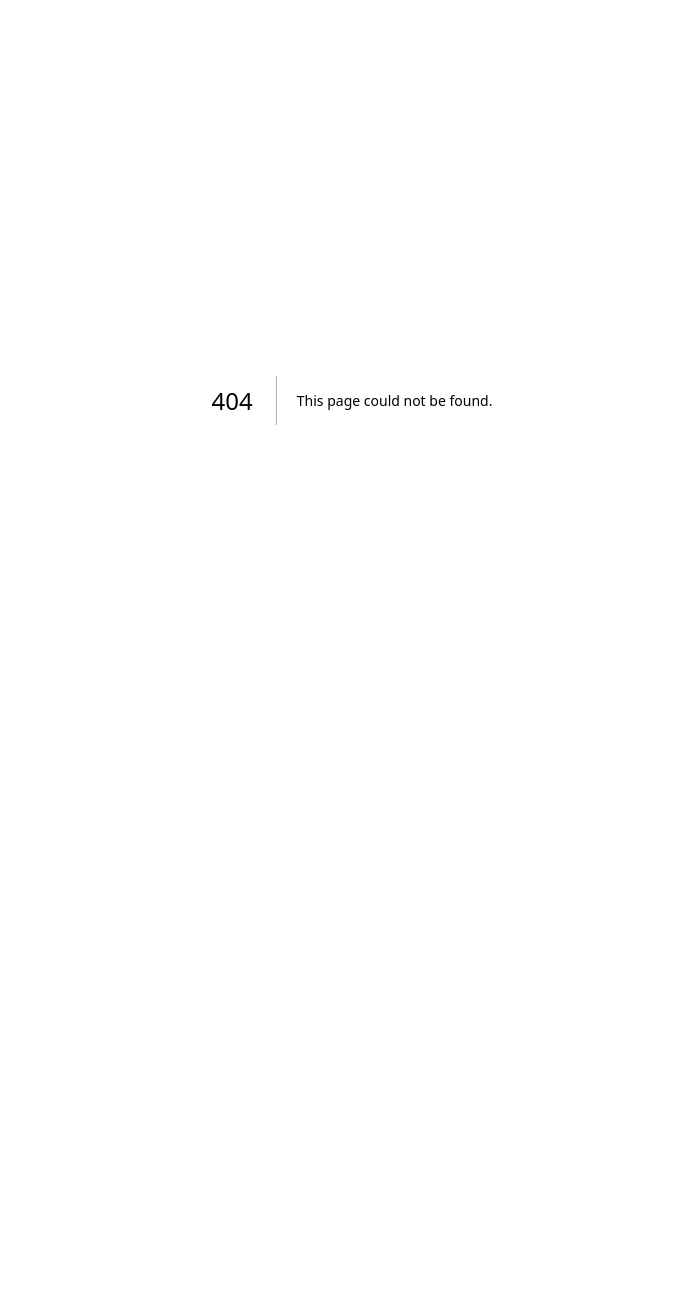
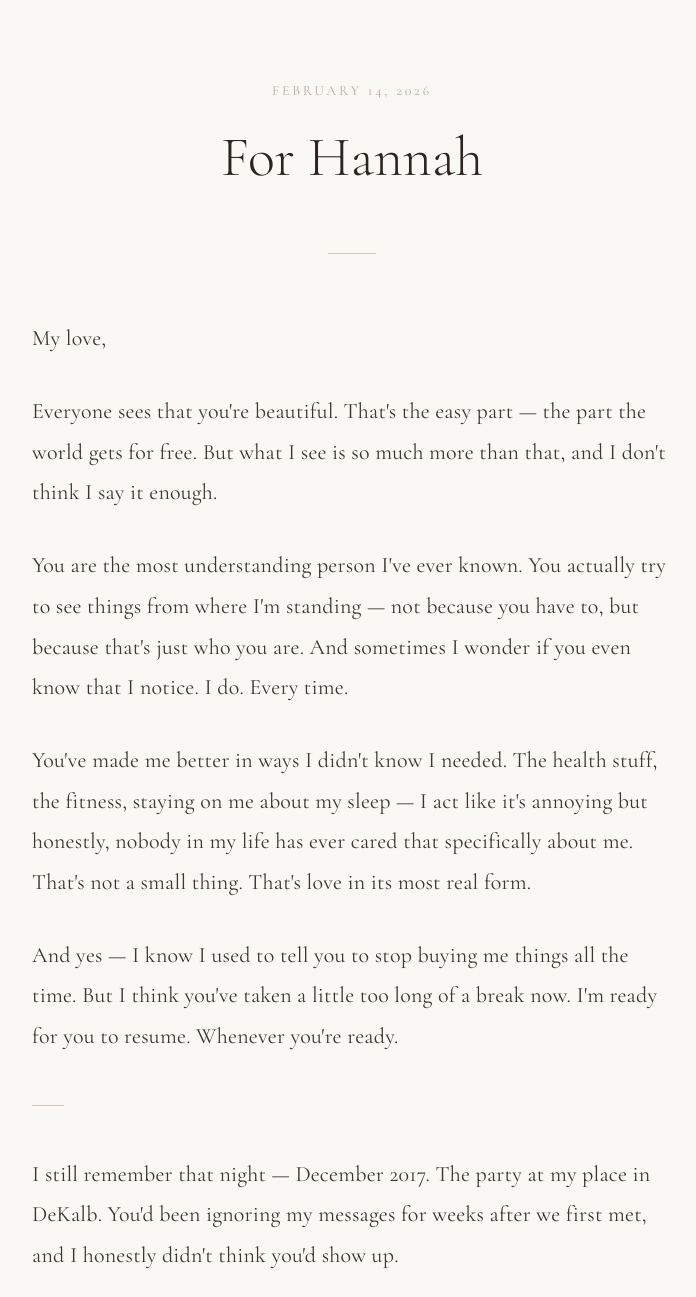
Before and after one commit to lati-bot/overtaxed, a Next.js app: page /hannah in a window 1280 px wide. Before the commit this address had no page. Shown: the top 1297 px of the page, without its empty margins (288-984 px from the left). Before the commit the page ends 800 px from the top, so only its background shows below. Built offline with nearby package versions, Linux system fonts and the light colour scheme.

Commit message:
Add hidden Valentine's page for Hannah

```diff
--- /dev/null
+++ b/src/app/hannah/page.tsx
@@ -0,0 +1,256 @@
+"use client";
+
+import { useEffect, useState } from "react";
+
+export default function HannahPage() {
+  const [visible, setVisible] = useState(false);
+
+  useEffect(() => {
+    // Fade in on load
+    const timer = setTimeout(() => setVisible(true), 300);
+    return () => clearTimeout(timer);
+  }, []);
+
+  return (
+    <>
+      <head>
+        <meta name="robots" content="noindex, nofollow" />
+        <title>For Hannah</title>
+      </head>
+      <div
+        style={{
+          minHeight: "100vh",
+          background: "#faf8f5",
+          display: "flex",
+          justifyContent: "center",
+          padding: "0 24px",
+        }}
+      >
+        <div
+          style={{
+            maxWidth: 640,
+            width: "100%",
+            paddingTop: 80,
+            paddingBottom: 120,
+            opacity: visible ? 1 : 0,
+            transform: visible ? "translateY(0)" : "translateY(20px)",
+            transition: "opacity 1.2s ease, transform 1.2s ease",
+          }}
+        >
+          {/* Header */}
+          <div style={{ marginBottom: 64, textAlign: "center" }}>
+            <p
+              style={{
+                fontFamily: "'Cormorant Garamond', 'Georgia', serif",
+                fontSize: 14,
+                letterSpacing: "0.2em",
+                textTransform: "uppercase",
+                color: "#b8a99a",
+                marginBottom: 24,
+              }}
+            >
+              February 14, 2026
+            </p>
+            <h1
+              style={{
+                fontFamily: "'Cormorant Garamond', 'Georgia', serif",
+                fontSize: "clamp(36px, 8vw, 56px)",
+                fontWeight: 300,
+                color: "#2c2420",
+                lineHeight: 1.15,
+                margin: 0,
+              }}
+            >
+              For Hannah
+            </h1>
+          </div>
+
+          {/* Divider */}
+          <div
+            style={{
+              width: 48,
+              height: 1,
+              background: "#d4c8bc",
+              margin: "0 auto 64px",
+            }}
+          />
+
+          {/* Letter */}
+          <div
+            style={{
+              fontFamily: "'Cormorant Garamond', 'Georgia', serif",
+              fontSize: "clamp(18px, 4vw, 22px)",
+              lineHeight: 1.85,
+              color: "#3d352e",
+              letterSpacing: "0.01em",
+            }}
+          >
+            <p style={{ marginBottom: 32 }}>My love,</p>
+
+            <p style={{ marginBottom: 32 }}>
+              Everyone sees that you&apos;re beautiful. That&apos;s the easy part — the
+              part the world gets for free. But what I see is so much more than
+              that, and I don&apos;t think I say it enough.
+            </p>
+
+            <p style={{ marginBottom: 32 }}>
+              You are the most understanding person I&apos;ve ever known. You
+              actually try to see things from where I&apos;m standing — not
+              because you have to, but because that&apos;s just who you are. And
+              sometimes I wonder if you even know that I notice. I do. Every
+              time.
+            </p>
+
+            <p style={{ marginBottom: 32 }}>
+              You&apos;ve made me better in ways I didn&apos;t know I needed. The
+              health stuff, the fitness, staying on me about my sleep — I act
+              like it&apos;s annoying but honestly, nobody in my life has ever cared
+              that specifically about me. That&apos;s not a small thing. That&apos;s
+              love in its most real form.
+            </p>
+
+            <p style={{ marginBottom: 32 }}>
+              And yes — I know I used to tell you to stop buying me things all
+              the time. But I think you&apos;ve taken a little too long of a break
+              now. I&apos;m ready for you to resume. Whenever you&apos;re ready.
+            </p>
+
+            {/* Divider */}
+            <div
+              style={{
+                width: 32,
+                height: 1,
+                background: "#d4c8bc",
+                margin: "48px 0",
+              }}
+            />
+
+            <p style={{ marginBottom: 32 }}>
+              I still remember that night — December 2017. The party at my
+              place in DeKalb. You&apos;d been ignoring my messages for weeks after
+              we first met, and I honestly didn&apos;t think you&apos;d show up.
+            </p>
+
+            <p style={{ marginBottom: 32 }}>
+              And then you walked in.
+            </p>
+
+            <p style={{ marginBottom: 32 }}>
+              I remember going to my room together, I don&apos;t even remember what
+              for. I remember talking all night — my friends probably wondering
+              who this new non-Nigerian lady was. I remember the party ending
+              and us still talking. 5 AM came and we were still going.
+            </p>
+
+            <p style={{ marginBottom: 32 }}>
+              We&apos;ve never really been separated since that night.
+            </p>
+
+            <p
+              style={{
+                marginBottom: 32,
+                fontStyle: "italic",
+                color: "#8a7d6b",
+              }}
+            >
+              Maybe — maybe not.
+            </p>
+
+            <p style={{ marginBottom: 32 }}>
+              You still make me blush, Hannah.
+            </p>
+
+            {/* Divider */}
+            <div
+              style={{
+                width: 32,
+                height: 1,
+                background: "#d4c8bc",
+                margin: "48px 0",
+              }}
+            />
+
+            <p style={{ marginBottom: 32 }}>
+              I feel so lucky to have you. Not for what you do or what you give
+              me — just for who you are. You&apos;re my sunshine. My favorite person
+              in the entire world.
+            </p>
+
+            <p style={{ marginBottom: 32 }}>
+              I don&apos;t have a list of things I want to change or fix or ask
+              for. I just want more of this. More time together, more places
+              to explore, more of the world — with you. Maybe one day with our
+              kids running around somewhere warm, wondering how their parents
+              met at a house party in DeKalb, Illinois.
+            </p>
+
+            <p style={{ marginBottom: 32 }}>
+              I&apos;m really happy I get to celebrate love with you. Not just
+              today — every day.
+            </p>
+
+            <p style={{ marginBottom: 0 }}>
+              Forever yours,
+              <br />
+              <span style={{ fontStyle: "italic" }}>Tomi</span>
+            </p>
+          </div>
+
+          {/* Divider before playlist */}
+          <div
+            style={{
+              width: 48,
+              height: 1,
+              background: "#d4c8bc",
+              margin: "80px auto 48px",
+            }}
+          />
+
+          {/* Playlist section - placeholder */}
+          <div style={{ textAlign: "center" }}>
+            <p
+              style={{
+                fontFamily: "'Cormorant Garamond', 'Georgia', serif",
+                fontSize: 14,
+                letterSpacing: "0.2em",
+                textTransform: "uppercase",
+                color: "#b8a99a",
+                marginBottom: 32,
+              }}
+            >
+              A playlist for us
+            </p>
+            {/* Spotify embed will go here */}
+            <div id="spotify-embed" />
+          </div>
+
+          {/* Footer */}
+          <div
+            style={{
+              textAlign: "center",
+              marginTop: 80,
+            }}
+          >
+            <p
+              style={{
+                fontFamily: "'Cormorant Garamond', 'Georgia', serif",
+                fontSize: 16,
+                color: "#b8a99a",
+                fontStyle: "italic",
+              }}
+            >
+              Happy Valentine&apos;s Day, my love ♥
+            </p>
+          </div>
+        </div>
+      </div>
+
+      {/* Google Fonts */}
+      {/* eslint-disable-next-line @next/next/no-page-custom-font */}
+      <link
+        href="https://fonts.googleapis.com/css2?family=Cormorant+Garamond:ital,wght@0,300;0,400;1,300;1,400&display=swap"
+        rel="stylesheet"
+      />
+    </>
+  );
+}
```
